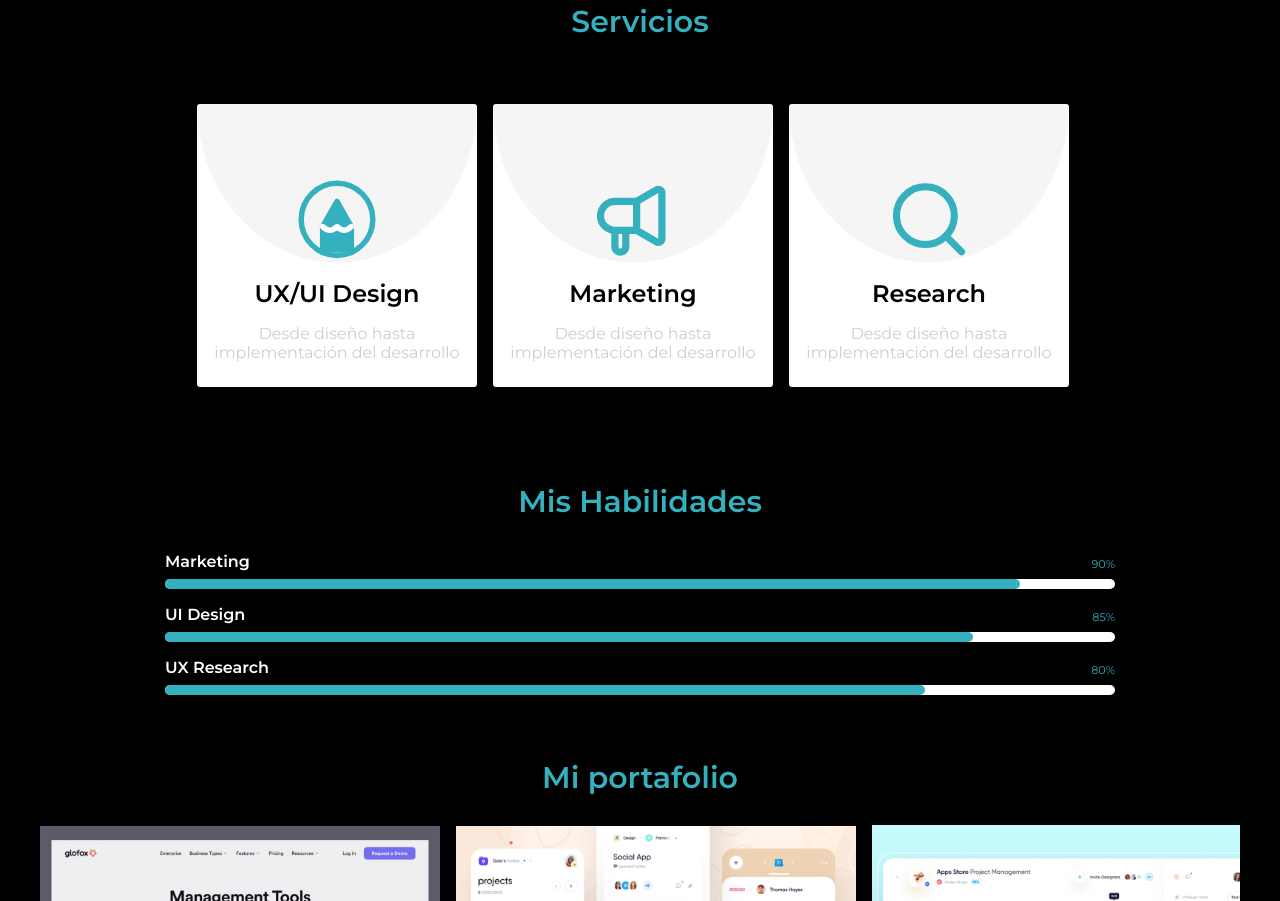
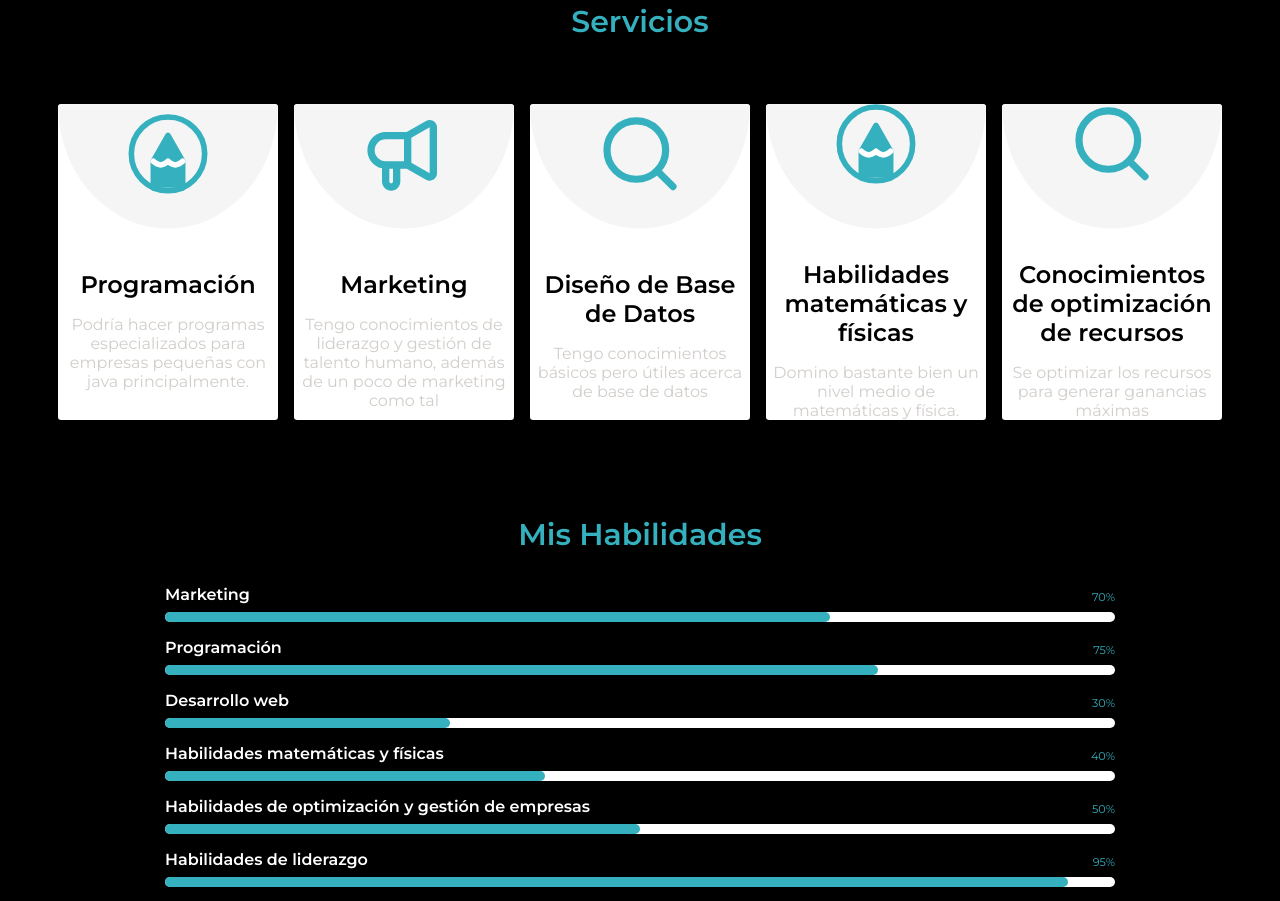
Before and after one commit to renatosln/Portafolio, a plain HTML site: page index.html in a window 1280 px wide. Shown: the part 799-1700 px from the top of the page. Drawn offline with Linux system fonts and the light colour scheme.

Commit message:
commit Final, portafolio terminado

```diff
--- a/assets/css/style.css
+++ b/assets/css/style.css
@@ -114,10 +114,26 @@ html{
 .photo{
     display: flex;
     justify-content: center;
+    align-items: center;
     width: 75%;
     max-width: 15.5rem;
     height: 15.5rem;
     background-color: var(--dark);
+    border-radius: 50%;
+}
+
+.photo div{
+    display: flex;
+    flex-direction: row;
+    justify-content: center;
+    align-items: center;
+    width: 100%;
+    height: 100%;
+}
+
+.imagen_personal{
+    width: 80%;
+    height: 100%;
     border-radius: 50%;
 }
 
@@ -264,15 +280,14 @@ html{
     max-width: 950px;
     align-items: center;
     padding: 2rem;
-    position: sticky;
 }
 
-@media (max-width: 780px){
+@media (max-width: 1200px){
     .contenedor_2{
         display: flex;
         flex-direction: row;
         gap: 1rem;
-        width: 95%;
+        width: 100%;
         object-fit: cover;
         scroll-snap-type: x mandatory;
         overflow-x: scroll;
@@ -280,15 +295,21 @@ html{
         align-items: center;
         padding: 2rem;
         position: sticky;
-        align-self: flex-start;
+        align-self: center;
     }
+}
+
+@media (min-width: 1200px){
+.contenedor_2{
+    justify-content: center;
+}
 }
 
 .design{
     width: 60%;
     min-width: 220px;
     max-width: 280px;
-    height: 283px;
+    height: 316px;
     display: flex;
     flex-direction: column;
     gap: 1rem;
@@ -410,15 +431,27 @@ html{
 }
 
 .progress{
-    width: 90%;
+    width: 70%;
 }
 
 .progress1{
-    width: 85%;
+    width: 75%;
 }
 
 .progress2{
-    width: 80%;
+    width: 30%;
+}
+
+.progress3{
+    width: 40%;
+}
+
+.progress4{
+    width: 50%;
+}
+
+.progress5{
+    width: 95%;
 }
 
 .portfolio{
@@ -559,11 +592,6 @@ footer div p img{
         justify-content: flex-end;
     }
 
-    .imagen_personal{
-        width: 250px;
-        height: 380px;
-    }
-
     .personal-information{
         width: 25%;
     }
--- a/index.html
+++ b/index.html
@@ -31,7 +31,7 @@
             <div class="contenedor_photo">
                 <div class="photo">
                     <div>
-                        <img src="./assets/img/images/Logos- Imágenes/photo mobile.png" alt="foto" class="imagen_personal">
+                        <img src="./assets/img/images/Logos- Imágenes/Yo.jpg" alt="foto" class="imagen_personal">
                     </div>
                 </div>
             </div>
@@ -51,19 +51,19 @@
                     <div class="redes">
 
                         <div class = "hijos-redes">
-                            <a href="">
+                            <a href="https://www.linkedin.com/">
                                 <img src="./assets/img/images/íconos/linkedin.svg" alt="linkedin">
                             </a>
                         </div>
 
                         <div class = "hijos-redes">
-                            <a href="">
+                            <a href="https://www.instagram.com/">
                                 <img src="./assets/img/images/íconos/instagram.svg" alt="instagram">
                             </a>
                         </div>
 
                         <div class = "hijos-redes">
-                            <a href="">
+                            <a href="https://twitter.com/">
                                 <img src="./assets/img/images/íconos/twitter.svg" alt="twitter">
                             </a>
                         </div>
@@ -92,7 +92,7 @@
     <section class="about-me" id="acercademi">
         <h2 class="title_section">Acerca de mi</h2>
         <div class="parrafo">
-            <p>Soy un chico de 21 años, nací en Perú, soy estudiante de ingeniería de sistemas y la verdad me va bastante bien. Me gusta tomar la iniciativa para dirigir un equipo (Claro que me aseguro que todos estén de acuerdo, y si no es así tampoco es que me incomode), me gusta escuchar las propuestas de solución ante un problema, siempre creo que la mejor manera de solucionar un problema es diversificando los puntos de vista sobre el mismo, me agrada mucho escuchar la opinión de alguien que no tiene idea del caso, de esta manera no sabrá los avances que tenemos para resolverlo. Disfruto hacer ejercicio y en general el deporte. Siempre voy al gimnasio, creo bastante en la disciplina que estos esfuerzos me dan, en especial en las últimas repeticiones. Me va muy bien con los retos, los tomo con el mejor ánimo y así no tenga ese entusiasmo de igual manera me esfuerzo en tomarlo de la mejor manera posible. Esto es un poco de lo que soy, gracias por leer. Estoy cursando estudios en:</p>
+            <p>Soy un chico de 21 años, nací en Perú, soy estudiante de ingeniería de sistemas y la verdad me va bastante bien. Me gusta tomar la iniciativa para dirigir un equipo (Claro que me aseguro que todos estén de acuerdo, y si no es así tampoco es que me incomode), me gusta escuchar las propuestas de solución ante un problema, siempre creo que la mejor manera de solucionar un problema es diversificando los puntos de vista sobre el mismo, me agrada mucho escuchar la opinión de alguien que no tiene idea del caso, de esta manera no sabrá los avances que tenemos para resolverlo. Disfruto hacer ejercicio y en general el deporte. Siempre voy al gimnasio, creo bastante en la disciplina que estos esfuerzos me dan, en especial en las últimas repeticiones. Me va muy bien con los retos, los tomo con el mejor ánimo y así no tenga ese entusiasmo de igual manera me esfuerzo en tomarlo de la mejor manera posible. Esto es un poco de lo que soy, gracias por leer.</p>
         </div>
     </section>
 
@@ -112,8 +112,8 @@
 
                 </div>
                 <div class="texto">
-                    <h2 class="design-title">UX/UI Design</h2>
-                        <p class="design-text">Desde diseño hasta implementación del desarrollo</p>
+                    <h2 class="design-title">Programación</h2>
+                        <p class="design-text">Podría hacer programas especializados para empresas pequeñas con java principalmente.</p>
 
                 </div>
             </div>
@@ -131,7 +131,7 @@
                 </div>
                 <div class="texto">
                     <h2 class="design-title">Marketing</h2>
-                    <p class="design-text">Desde diseño hasta implementación del desarrollo</p>
+                    <p class="design-text">Tengo conocimientos de liderazgo y gestión de talento humano, además de un poco de marketing como tal</p>
                 </div>
             </div>
 
@@ -147,8 +147,40 @@
 
                 </div>
                 <div class="texto">
-                    <h2 class="design-title">Research</h2>
-                    <p class="design-text">Desde diseño hasta implementación del desarrollo</p>
+                    <h2 class="design-title">Diseño de Base de Datos</h2>
+                    <p class="design-text">Tengo conocimientos básicos pero útiles acerca de base de datos</p>
+                </div>
+            </div>
+
+            <div class="design">
+                <div class="imagenes">
+                    <div class="imagen-uno">
+                        <img src="./assets/img/images/Vectores/Ellipse 14.svg" alt="vector" class="vector1">
+                    </div>
+                    <div class="imagen-dos">
+                        <img src="./assets/img/images/íconos/pencil.svg" alt="megafono" class="lapiz1">
+                    </div>
+
+                </div>
+                <div class="texto">
+                    <h2 class="design-title">Habilidades matemáticas y físicas</h2>
+                    <p class="design-text">Domino bastante bien un nivel medio de matemáticas y física.</p>
+                </div>
+            </div>
+
+            <div class="design">
+                <div class="imagenes">
+                    <div class="imagen-uno">
+                        <img src="./assets/img/images/Vectores/Ellipse 14.svg" alt="vector" class="vector1">
+                    </div>
+                    <div class="imagen-dos">
+                        <img src="./assets/img/images/íconos/search.svg" alt="lupa" class="lapiz1">
+                    </div>
+
+                </div>
+                <div class="texto">
+                    <h2 class="design-title">Conocimientos de optimización de recursos</h2>
+                    <p class="design-text">Se optimizar los recursos para generar ganancias máximas</p>
                 </div>
             </div>
 
@@ -164,7 +196,7 @@
             <div class="container">
                 <div class="container_text">
                     <h3 class="habilidad">Marketing</h3>
-                    <span class="porcent">90%</span>
+                    <span class="porcent">70%</span>
                 </div>
                 <div class="progreso">
                     <div class="progress"></div>
@@ -173,8 +205,8 @@
 
             <div class="container">
                 <div class="container_text">
-                    <h3 class="habilidad">UI Design</h3>
-                    <span class="porcent">85%</span>
+                    <h3 class="habilidad">Programación</h3>
+                    <span class="porcent">75%</span>
                 </div>
                 <div class="progreso">
                     <div class="progress1"></div>
@@ -183,11 +215,41 @@
 
             <div class="container">
                 <div class="container_text">
-                    <h3 class="habilidad">UX Research</h3>
-                    <span class="porcent">80%</span>
+                    <h3 class="habilidad">Desarrollo web</h3>
+                    <span class="porcent">30%</span>
                 </div>
                 <div class="progreso">
                     <div class="progress2"></div>
+                </div>
+            </div>
+
+            <div class="container">
+                <div class="container_text">
+                    <h3 class="habilidad">Habilidades matemáticas y físicas</h3>
+                    <span class="porcent">40%</span>
+                </div>
+                <div class="progreso">
+                    <div class="progress3"></div>
+                </div>
+            </div>
+
+            <div class="container">
+                <div class="container_text">
+                    <h3 class="habilidad">Habilidades de optimización y gestión de empresas</h3>
+                    <span class="porcent">50%</span>
+                </div>
+                <div class="progreso">
+                    <div class="progress4"></div>
+                </div>
+            </div>
+
+            <div class="container">
+                <div class="container_text">
+                    <h3 class="habilidad">Habilidades de liderazgo</h3>
+                    <span class="porcent">95%</span>
+                </div>
+                <div class="progreso">
+                    <div class="progress5"></div>
                 </div>
             </div>
         </div>
@@ -245,7 +307,7 @@
 
     <footer>
         <div>
-            <p>Hecho con <img src="./assets/img/images/Corazón Academlo/corazón.png" alt="corazón" class="corazon"> en academlo</p>
+            <p>Hecho con <img src="./assets/img/images/Corazón Academlo/corazón.png" alt="corazón" class="corazon"> por Renato Sebastián Lescano Narro</p>
         </div>
     </footer>
 
```
Also changed, not shown: assets/img/images/Logos- Imágenes/Yo.jpg (added).
